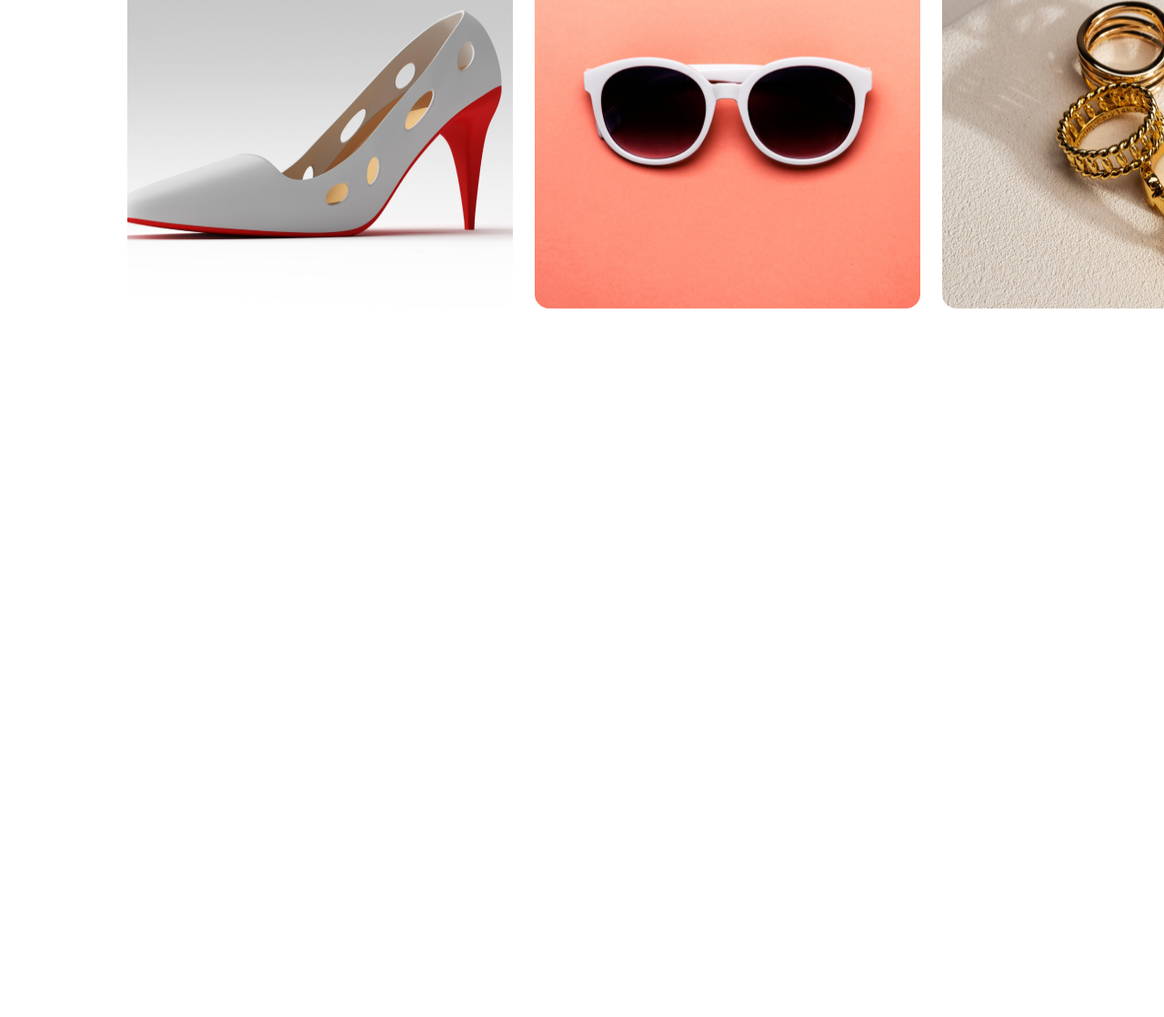
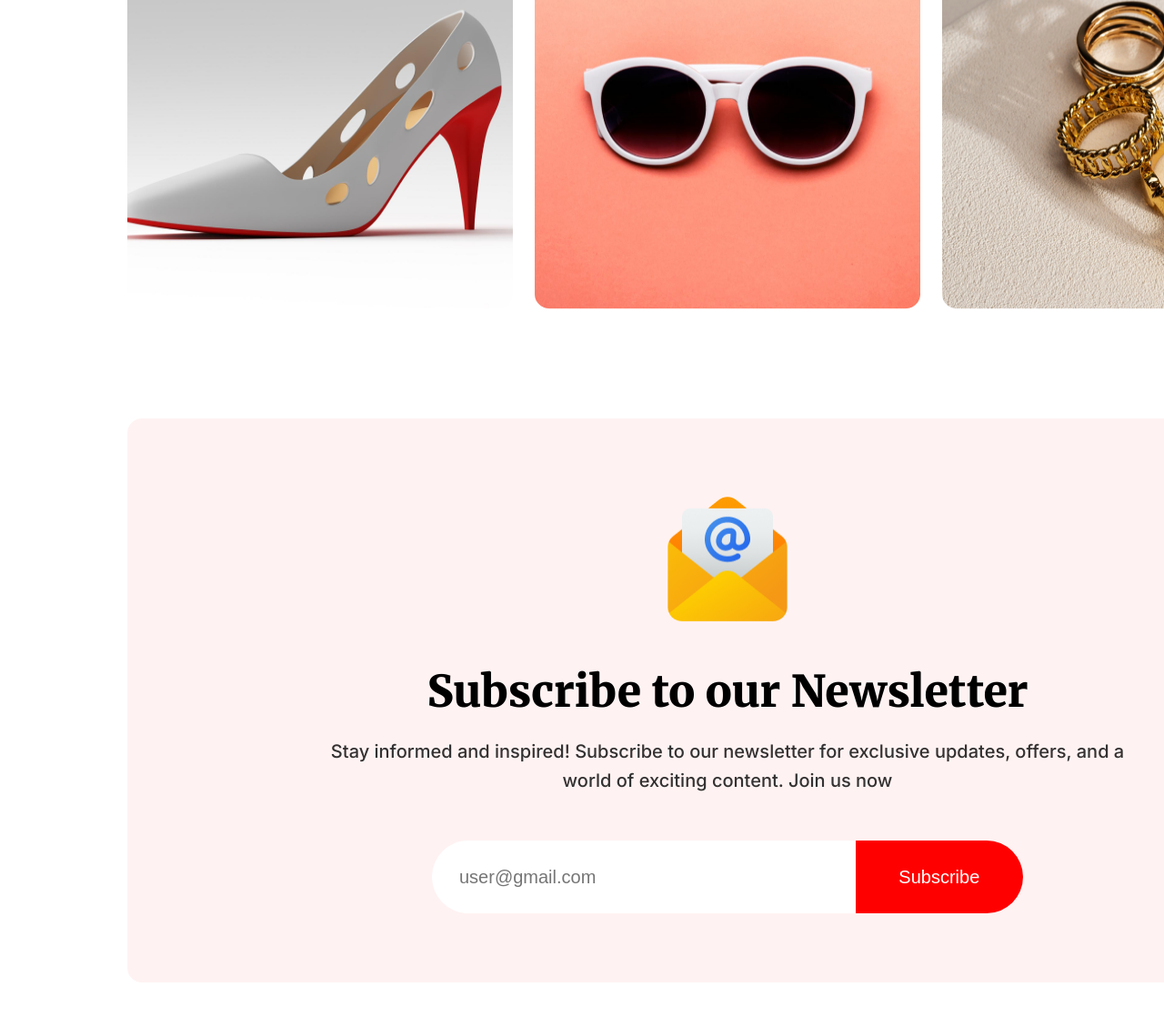
Before and after one commit to Rasc3ta/assignment-1, a plain HTML site: page index.html in a window 1280 px wide. Shown: the part 5402-6520 px from the top of the page at 91% size. Before the commit the page ends 5862 px from the top, so only its background shows below. Drawn offline with Linux system fonts and the light colour scheme.

Commit message:
newsletter section done

```diff
--- a/index.html
+++ b/index.html
@@ -146,6 +146,15 @@
           </div>
         </div>
       </section>
+      <section class="newsletter">
+        <img src="./resources/Group 61.png" alt="letter" class="letter">
+        <h2>Subscribe to our Newsletter</h2>
+        <p>Stay informed and inspired! Subscribe to our newsletter for exclusive updates, offers, and a world of exciting content. Join us now</p>
+        <form action="">
+            <input type="email" name="email" class="email" placeholder="user@gmail.com">
+            <input type="submit" value="Subscribe" class="subscribe">
+        </form>
+      </section>
     </main>
   </body>
 </html>
--- a/styles.css
+++ b/styles.css
@@ -309,7 +309,7 @@ body {
   font-family: "Inter", sans-serif;
   color: rgba(0, 0, 0, 0.6);
   font-size: 20px;
-  font-weight: 400;
+  font-weight: 500;
   line-height: 32px;
   margin-bottom: 50px;
 }
@@ -320,7 +320,8 @@ body {
   gap: 24px;
 }
 
-.row1, .row2 {
+.row1,
+.row2 {
   display: flex;
   flex-direction: row;
   gap: 24px;
@@ -330,3 +331,70 @@ body {
   height: 445px;
   width: 424px;
 }
+
+/* newsletter */
+
+.newsletter {
+  border-radius: 16px;
+  background: rgba(255, 0, 0, 0.05);
+  margin: auto;
+  margin-bottom: 120px;
+  height: 620px;
+  width: 1320px;
+  display: flex;
+  flex-direction: column;
+  align-items: center;
+}
+
+.letter {
+  height: 150px;
+  width: 150px;
+  margin: 80px auto 40px;
+}
+
+.newsletter h2 {
+  font-family: "Merriweather", serif;
+  color: black;
+  font-size: 48px;
+  font-weight: 900;
+  margin-bottom: 20px;
+}
+
+.newsletter p {
+  width: 900px;
+  color: rgba(0, 0, 0, 0.8);
+  font-family: "Inter", sans-serif;
+  text-align: center;
+  font-size: 20px;
+  font-weight: 400;
+  line-height: 32px;
+  margin-bottom: 50px;
+}
+
+.newsletter form {
+  width: 650px;
+  height: 80px;
+  display: flex;
+  align-items: center;
+  justify-content: center;
+}
+
+.newsletter input {
+  height: 100%;
+  border: none;
+  font-size: 20px;
+  font-weight: 500;
+}
+
+.subscribe {
+  width: 200px;
+  border-radius: 0px 50px 50px 0px;
+  color: white;
+  background-color: red;
+}
+.email {
+  border-radius: 50px 0px 0px 50px;
+  width: 500px;
+  padding: 25px 30px;
+  color: rgba(0, 0, 0, 0.8);
+}
```
Lines whose indentation alone changed are shown as unchanged.
